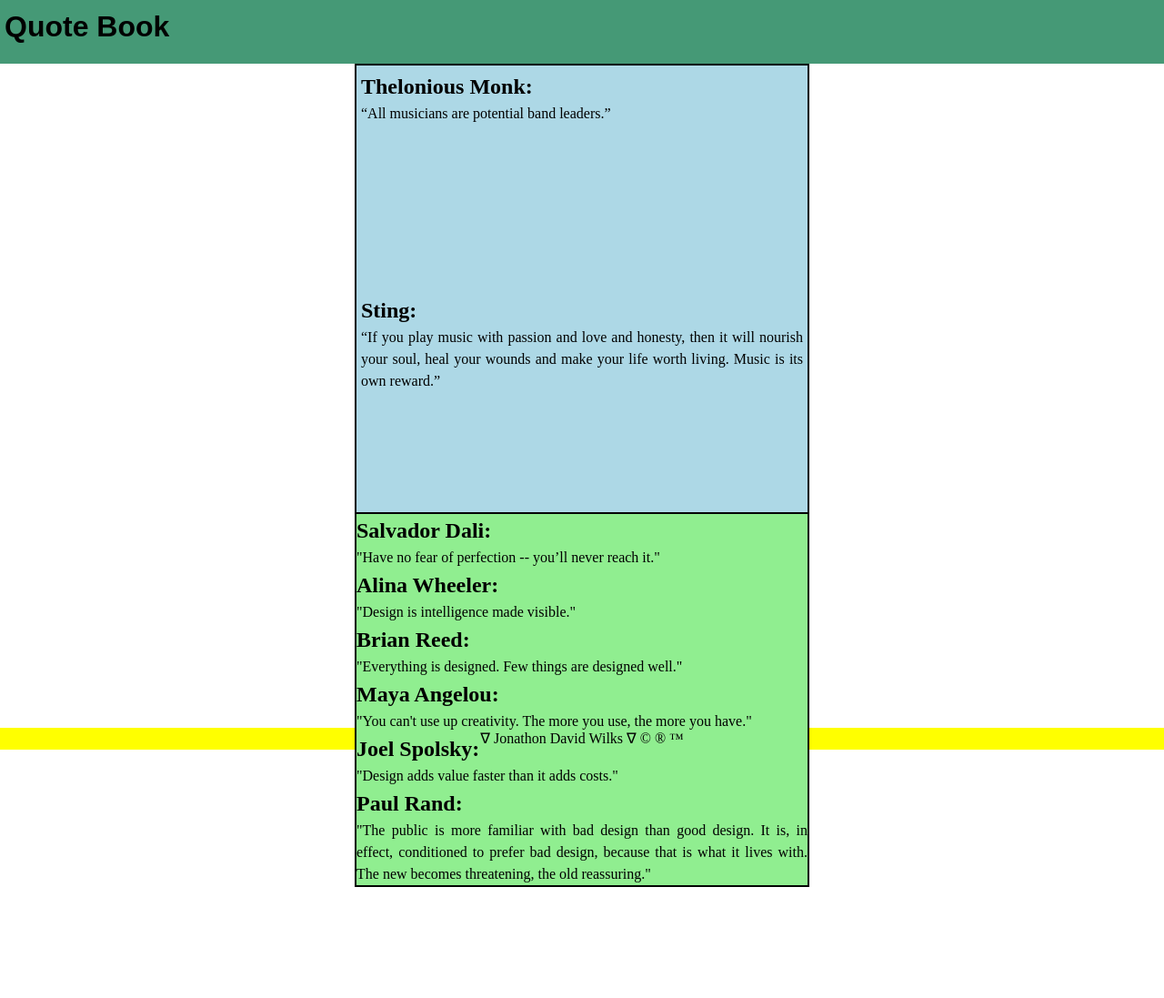
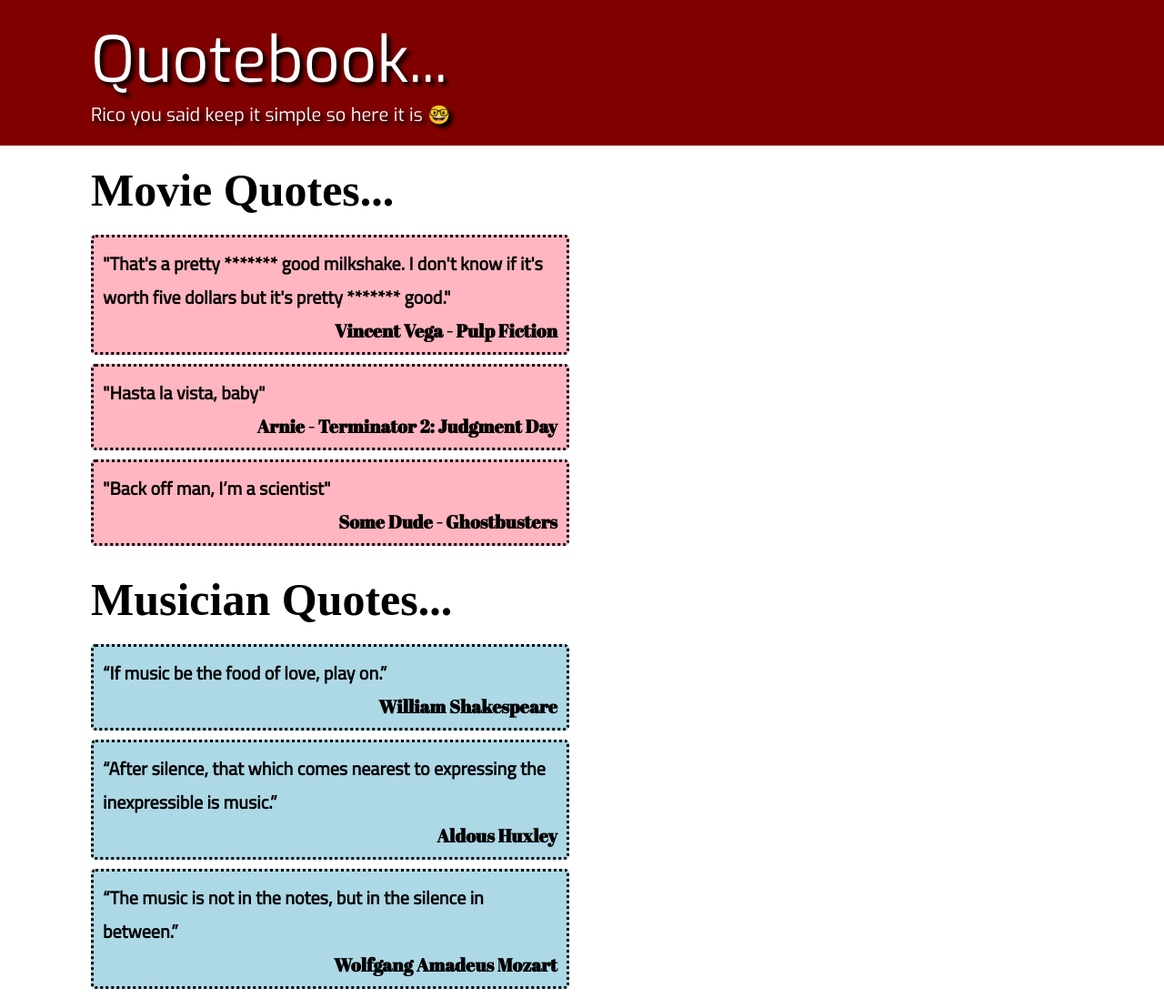
Before and after one commit to JDWilks/boolean-uk-html-quotebook, a website: page index.html in a window 1280 px wide. Shown: the whole page at 91% size. Before the commit the page ends 975 px from the top, so only its background shows below. Drawn offline with Linux system fonts and the light colour scheme.

Commit message:
I deleted everything.... Rico said keep it simple so i deleted the grid i'd built and made it simple so i could play around with the fonts from google... i'll play around later on or tomorrow.... and i need to watch all the grids videos again so i understand them better.

```diff
--- a/index.html
+++ b/index.html
@@ -4,48 +4,33 @@
     <meta charset="UTF-8" />
     <meta name="viewport" content="width=device-width, initial-scale=1.0" />
     <meta http-equiv="X-UA-Compatible" content="ie=edge" />
-    <title>Quotes</title>
+    <title>Quote Book</title>
     <link rel="stylesheet" href="style.css" />
+
+    <link rel="stylesheet"
+          href="https://fonts.googleapis.com/css2?family=Raleway">
+    <link rel="stylesheet"
+          href="https://fonts.googleapis.com/css2?family=Exo">
+    <link rel="stylesheet"
+          href="https://fonts.googleapis.com/css2?family=Cairo">
+    <link rel="stylesheet"
+          href="https://fonts.googleapis.com/css2?family=Abril+Fatface">
+
   </head>
 
   <body>
 
-    <div class="container">
+    <h1>Quotebook... <div>Rico you said keep it simple so here it is 🤓</div> </h1>
+
+        <h2>Movie Quotes...</h2>
+          <p class="movies">"That's a pretty ******* good milkshake. I don't know if it's worth five dollars but it's pretty ******* good."<span class="quote">Vincent Vega - Pulp Fiction</p>
+          <p class="movies">"Hasta la vista, baby" <span class="quote">Arnie - Terminator 2: Judgment Day </p>
+          <p class="movies">"Back off man, I’m a scientist"<span class="quote">Some Dude - Ghostbusters</p>
+        <h2>Musician Quotes...</h2>
+          <p class="music">“If music be the food of love, play on.”<span class="quote">William Shakespeare</p>
+          <p class="music">“After silence, that which comes nearest to expressing the inexpressible is music.”<span class="quote">Aldous Huxley</p>
+          <p class="music">“The music is not in the notes, but in the silence in between.”<span class="quote">Wolfgang Amadeus Mozart</p>
 
 
-    <header class="header"><h1>Quote Book</h1></header>
-
-    <!-- <main class="mainContent"> -->
-
-      <section class="music">
-       <div class="list1">
-          <div class="element"><h2>Thelonious Monk:</h2> “All musicians are potential band leaders.” </div>
-          <div class="element"><h2>Sting:</h2> “If you play music with passion and love and honesty, then it will nourish your soul, heal your wounds and make your life worth living. Music is its own reward.”</div>
-          <div class="element"><h2>Ludwig van Beethoven:</h2> “Music is a higher revelation than all wisdom and philosophy.</div>
-          <div class="element"><h2>Thelonious Monk:</h2> “All musicians are potential band leaders.” </div>
-          <div class="element"><h2>Sting:</h2> “If you play music with passion and love and honesty, then it will nourish your soul, heal your wounds and make your life worth living. Music is its own reward.”</div>
-          <div class="element"><h2>Ludwig van Beethoven:</h2> “Music is a higher revelation than all wisdom and philosophy.</div>
-       </div>
-
-
-
-       <!-- <main class="mainContent">    -->
-     <section class="design">
-       <div class="list2>
-          <div class="element"><h2>Salvador Dali:</h2> "Have no fear of perfection -- you’ll never reach it." </div>
-          <div class="element"><h2>Alina Wheeler:</h2> "Design is intelligence made visible."</div>
-          <div class="element"><h2>Brian Reed:</h2> "Everything is designed. Few things are designed well."</div>
-          <div class="element"><h2>Maya Angelou:</h2> "You can't use up creativity. The more you use, the more you have." </div>
-          <div class="element"><h2>Joel Spolsky:</h2> "Design adds value faster than it adds costs."</div>
-          <div class="element"><h2>Paul Rand:</h2> "The public is more familiar with bad design than good design. It is, in effect, conditioned to prefer bad design, because that is what it lives with. The new becomes threatening, the old reassuring."</div>
-      </div>
-
-      </section>
-    <!-- </main> -->
-
-
-    <footer class="footer"> &#8711 Jonathon David Wilks &#8711 &#169 &#174 &#8482 </footer>
-
-  </div>
   </body>
 </html>
--- a/style.css
+++ b/style.css
@@ -1,132 +1,55 @@
 * {
+  margin: 0;
   padding: 0;
-  border: 0;
-  margin: 0;
 }
 
-.container {
-  width: 100vw;
-  height: 100vh;
-
-  display: grid;
-
-  grid-template:
-    "header header header" 70px
-    ". music ." 1fr
-    ". design ." 1fr
-    "footer footer footer" 50px /
-    1fr 500px 1fr;
+h1 {
+  background-color: maroon;
+  width: 1fr;
+  color: white;
+  font-family: "Exo", sans-serif;
+  font-size: 70px;
+  text-shadow: 4px 4px 4px black;
+  font-weight: 10;
+  padding: 20px;
+  padding-left: 100px;
 }
 
-/* list styling */
-/* li {
-  list-style: none;
-} */
-
-/* main styling */
-body {
-  line-height: 1.5;
-  text-align: justify;
-}
-
-header {
-  text-align: left;
-  text-justify: center;
-  font-family: sans-serif;
-  padding: 5px;
-}
-
-footer {
-  text-align: center;
+div {
+  font-size: 20px;
 }
 
 h2 {
-  font-display: sans-serif;
+  width: 800px;
+  font-family: "Nanum Gothic";
+  font-size: 50px;
+  padding: 20px;
+  padding-left: 100px;
 }
 
-/* Header styling */
-.header {
-  grid-area: header;
-  background-color: rgb(69, 153, 118);
-  /* padding: 5px; */
+p {
+  margin-left: 100px;
+  width: 500px;
+  padding: 10px;
+  font-family: "Cairo", sans-serif;
+  font-size: 20px;
+  margin-bottom: 10px;
+  border-radius: 5px;
+  font-weight: bold;
+  border-style: dotted;
 }
 
-.mainContent {
-  /* grid-area: mainContent; */
-  display: grid;
-  grid-row: 2;
-  padding: 10px;
-  grid-gap: 5px;
+.quote {
+  font-family: "Abril Fatface", cursive;
+  padding-top: 5px;
+  display: block;
+  width: 500px;
+  text-align: right;
 }
 
+.movies {
+  background-color: lightpink;
+}
 .music {
-  grid-area: music;
-  border: 1px solid black; */
-  background-color: lightpink;
- }
-
-.list1 {
-  border: 1px solid black;
   background-color: lightblue;
-
-  display: grid;
-  grid-auto-rows: 50%;
-
-  grid-gap: 5px;
-  padding: 5px;
-
-  line-height: 1.5;
-
-  overflow: scroll;
 }
-
-.design {
-  grid-area: design;
-  border: 1px solid black;
-  background-color: lightgreen;
-
-}
-
-.list2 {
-  border: 1px solid black;
-  background-color: lightblue;
-
-  display: grid;
-  grid-auto-rows: 50%;
-
-  grid-gap: 5px;
-  padding: 5px;
-
-  line-height: 1.5;
-
-  overflow: scroll;
-}
-
-
-
-/* Musician quotes styling
-.Music {
-  grid-area: main;
-  background-color: blue;
-  display: grid;
-  grid-template-rows: 200px;
-  grid-gap: 5px;
-  overflow: scroll;
-}
-
-/* Design quotes styling */
-/* .Design {
-  grid-area: main;
-  background-color: green;
-  display: grid;
-  grid-template-rows: 200px;
-  grid-gap: 5px;
-  overflow: scroll;
-} */
-
-/* Footer styling */
-.footer {
-  grid-area: footer;
-  background-color: yellow;
-  grid-gap: 5px;
-}
```
